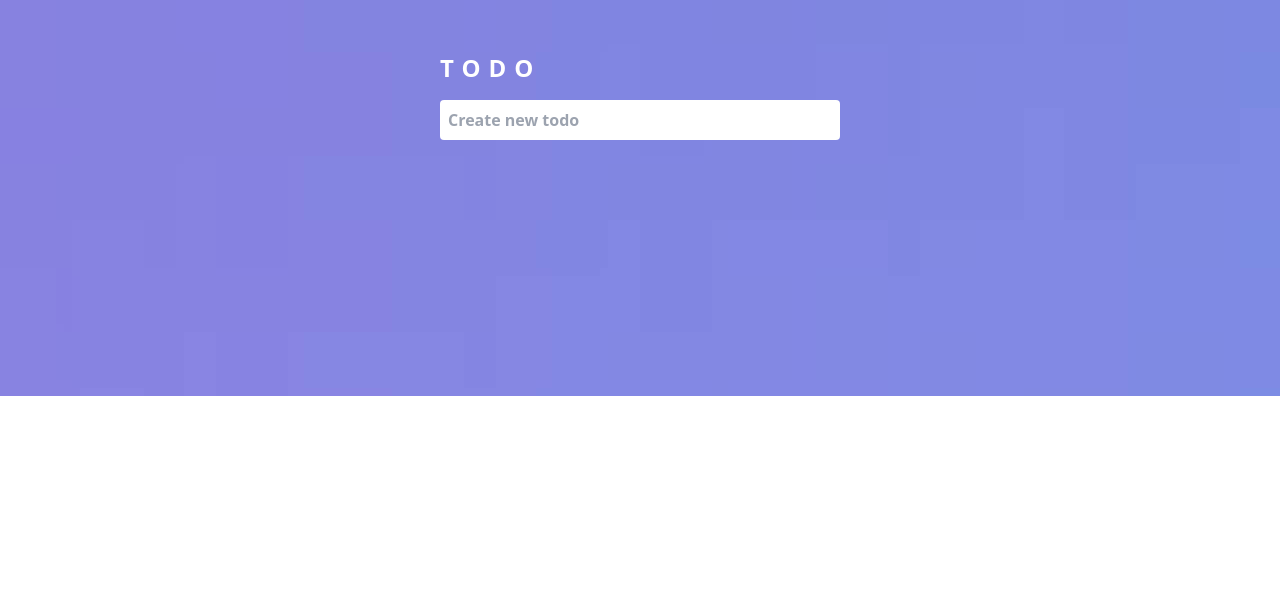
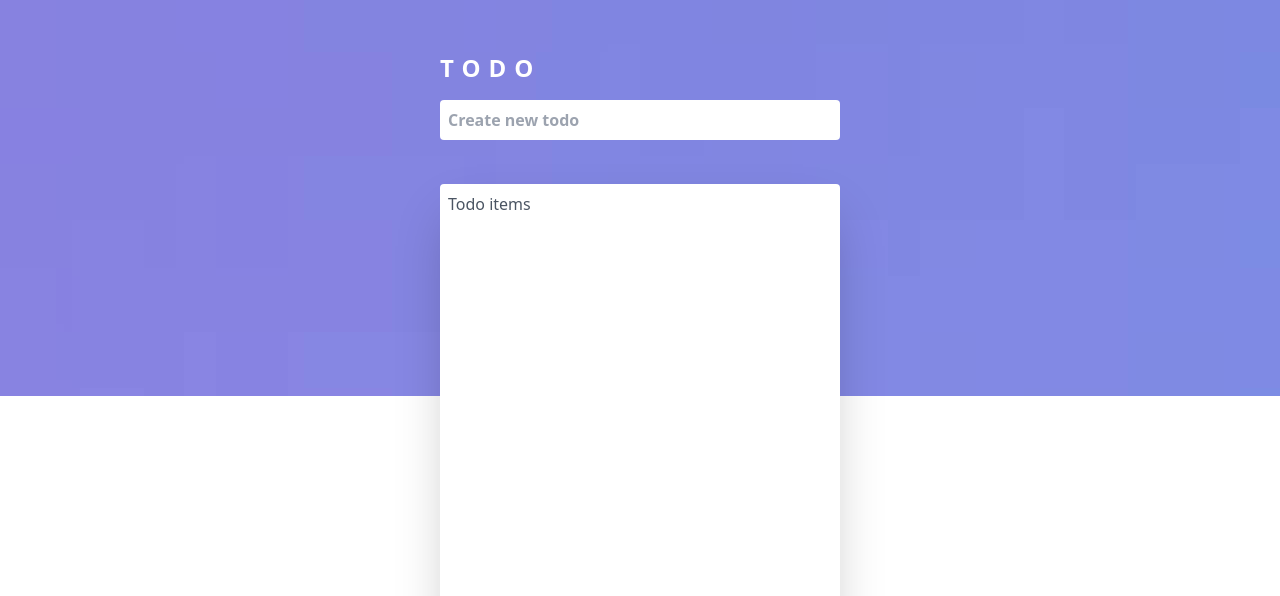
Before and after one commit to cihatsolak/todo-app-reactjs, a React (Create React App) app: page / in a window 1280 px wide. Shown: the part 204-800 px from the top of the page. Built offline with nearby package versions, Linux system fonts and the light colour scheme.

Commit message:
Create list content component and style

```diff
--- a/src/App.js
+++ b/src/App.js
@@ -1,11 +1,13 @@
 import Header from "./components/Header/Header";
 import Input from "./components/Input/Input";
+import ListContent from "./components/ListContent/ListContent";
 
 function App() {
   return (
     <div className="md:container md:mx-auto">
       <Header>
         <Input />
+        <ListContent />
       </Header>
     </div>
   );
--- /dev/null
+++ b/src/components/ListContent/ListContent.css
@@ -0,0 +1,12 @@
+
+.item-content-wrapper{
+    @apply absolute bg-white shadow-2xl w-full p-2 text-gray-600 flex flex-col rounded;
+    min-height: 600px;
+    max-height: 600px;
+    top: 150%;
+}
+.content{
+    @apply overflow-auto;
+    min-height: 560px;
+    max-height: 580px;
+}
--- /dev/null
+++ b/src/components/ListContent/ListContent.js
@@ -0,0 +1,18 @@
+import React from 'react'
+import PropTypes from 'prop-types'
+import './ListContent.css'
+
+const ListContent = (props) => {
+    return (
+        <div className='item-content-wrapper'>
+            <div className='content'>
+                Todo items
+            </div>
+            <div>Footer</div>
+        </div>
+    )
+}
+
+ListContent.propTypes = {}
+
+export default ListContent
```
